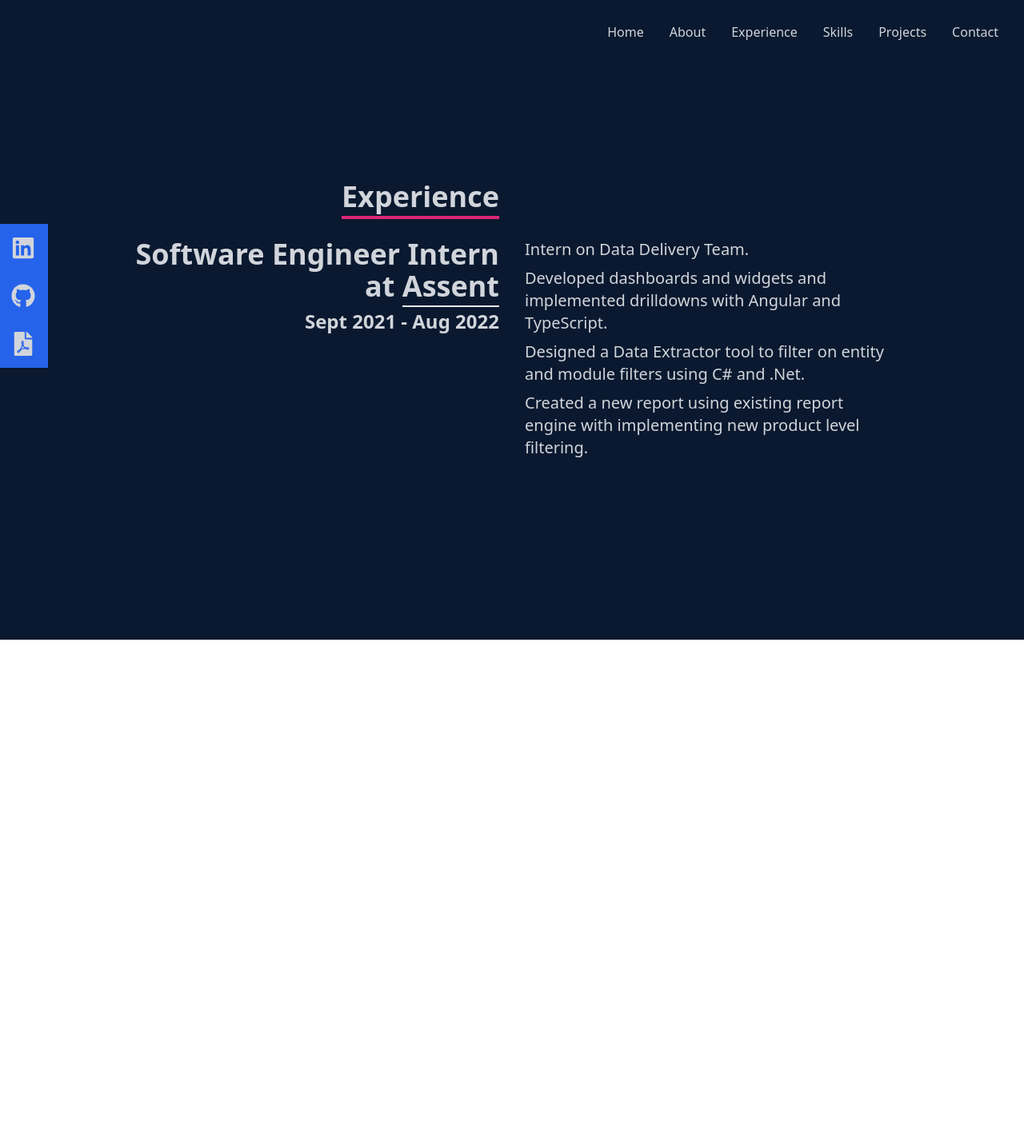
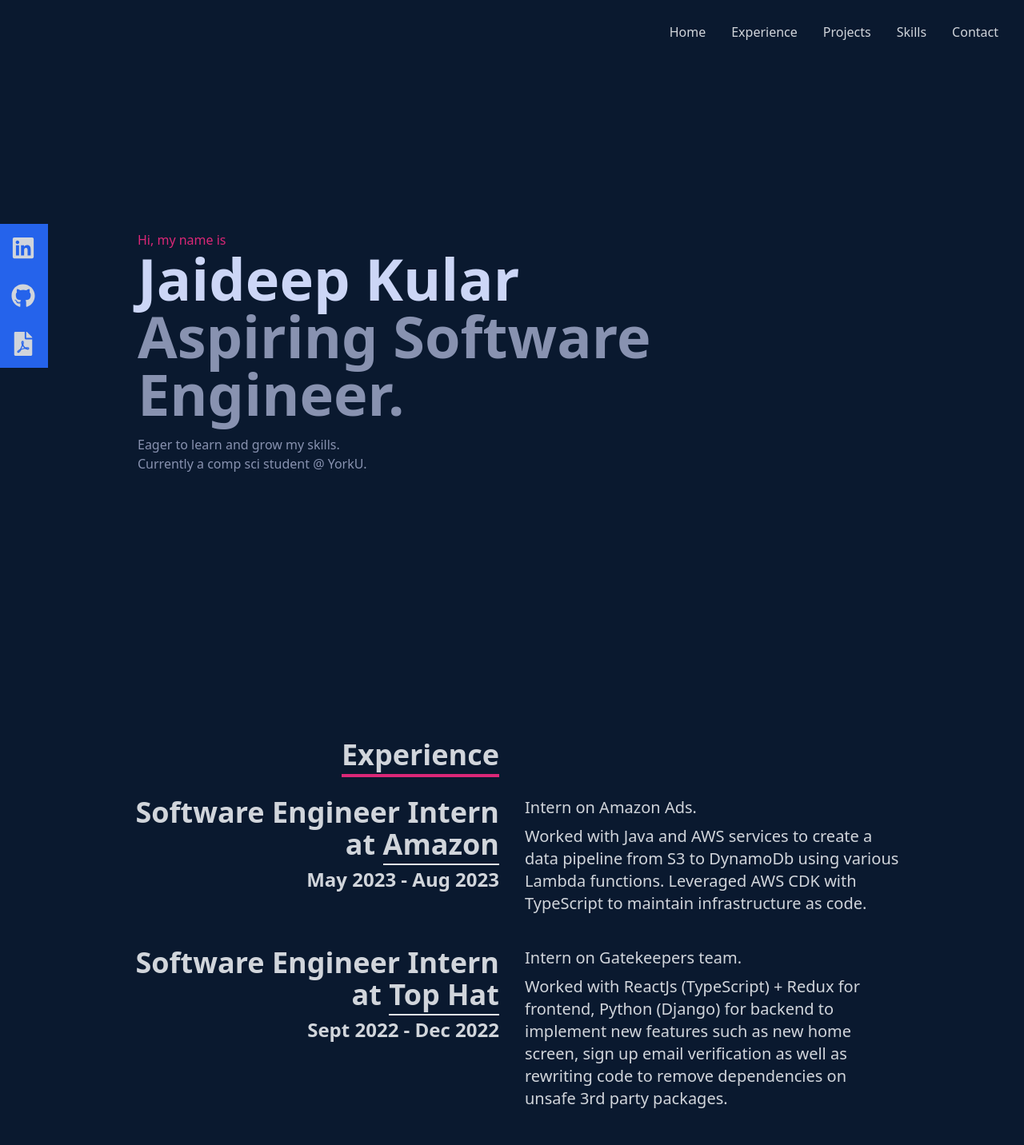
Before and after one commit to jaideep-77/jaideep-77.github.io, a React (Create React App) app: page /experience in a window 1280 px wide. Shown: the top 1432 px of the page at 80% size. Before the commit the page ends 800 px from the top, so only its background shows below. Built offline with nearby package versions, Linux system fonts and the light colour scheme.

Commit message:
Removed router, made a single page

```diff
--- a/src/App.js
+++ b/src/App.js
@@ -10,17 +10,21 @@
 
 function App() {
   return (
-    <>
+    <div id='home'>
       <Navbar />
-      <Routes>
+      <Home />
+      <Experience />
+      <Projects />
+      <Skills />
+      <Contact />
+      {/* <Routes>
         <Route path='/' element={<Home />} />
-        <Route path='/about' element={<About />} />
         <Route path='/experience' element={<Experience />} />
         <Route path='/skills' element={<Skills />} />
         <Route path='/projects' element={<Projects />} />
         <Route path='/contact' element={<Contact />} />
-      </Routes>
-    </>
+      </Routes> */}
+    </div>
   );
 }
 
--- a/src/components/About.jsx
+++ b/src/components/About.jsx
@@ -2,7 +2,7 @@
 
 const About = () => {
     return (
-        <div name='about' className='w-full h-screen bg-[#0a192f] text-gray-300'>
+        <div name='about' className='w-full h-screen pt-[80px] bg-[#0a192f] text-gray-300'>
             <div className='flex flex-col justify-center items-center w-full h-full'>
                 <div className='max-w-[1000px] w-full grid grid-cols-2 gap-8'>
                     <div className='sm:text-right pb-8 pl-4'>
--- a/src/components/Contact.jsx
+++ b/src/components/Contact.jsx
@@ -2,7 +2,7 @@
 
 const Contact = () => {
     return (
-        <div name='contact' className='w-full h-screen bg-[#0a192f] flex justify-center items-center p -4'>
+        <div id='contact' name='contact' className='w-full h-screen pt-[80px] bg-[#0a192f] flex justify-center items-center p -4'>
             <form method='POST' action="https://getform.io/f/50e5ece3-806c-463a-9925-46b572f921c9" className='flex flex-col max-w-[600px] w-full'>
                 <div className='pb-8'>
                     <p className='text-4xl font-bold inline text-gray-300 border-pink-600 border-b-4'>Contact</p>
--- a/src/components/Experience.jsx
+++ b/src/components/Experience.jsx
@@ -2,16 +2,46 @@
 
 const Experience = () => {
     return (
-        <div name='experience' className='w-full h-screen bg-[#0a192f] text-gray-300'>
+        <div id='experience' name='experience' className='w-full h-screen pt-[80px] bg-[#0a192f] text-gray-300'>
             <div className='flex flex-col justify-center items-center w-full h-full'>
                 <div className='max-w-[1000px] w-full grid grid-cols-2 gap-8'>
-                    <div className='sm:text-right pb-8 pl-4'>
+                    <div className='sm:text-right mb-8 ml-4'>
                         <p className='text-4xl font-bold inline border-b-4 border-pink-600'>
                             Experience
                         </p>
                     </div>
                 </div>
                 <div>
+
+                    <div className='max-w-[1000px] w-full grid sm:grid-cols-2 gap-8 px-4'>
+                        <div className='sm:text-right text-4xl font-bold'>
+                            <p> Software Engineer Intern at <label className='hover:text-pink-600 border-b-2 hover:border-pink-600'>Amazon</label></p>
+                            <p className='text-2xl py-2'>May 2023 - Aug 2023</p>
+                        </div>
+                        <div className='text-xl space-y-2'>
+                            <p>
+                                Intern on Amazon Ads.
+                            </p>
+                            <p>
+                                Worked with Java and AWS services to create a data pipeline from S3 to DynamoDb using various Lambda functions. Leveraged AWS CDK with TypeScript to maintain infrastructure as code.
+                            </p>
+                        </div>
+                    </div>
+
+                    <div className='max-w-[1000px] w-full grid sm:grid-cols-2 gap-8 my-10 px-4'>
+                        <div className='sm:text-right text-4xl font-bold'>
+                            <p> Software Engineer Intern at <a href="https://www.tophat.com/" className='hover:text-pink-600 border-b-2 hover:border-pink-600'>Top Hat</a></p>
+                            <p className='text-2xl py-2'>Sept 2022 - Dec 2022</p>
+                        </div>
+                        <div className='text-xl space-y-2'>
+                            <p>
+                                Intern on Gatekeepers team.
+                            </p>
+                            <p>
+                                Worked with ReactJs (TypeScript) + Redux for frontend, Python (Django) for backend to implement new features such as new home screen, sign up email verification as well as rewriting code to remove dependencies on unsafe 3rd party packages.
+                            </p>
+                        </div>
+                    </div>
 
                     <div className='max-w-[1000px] w-full grid sm:grid-cols-2 gap-8 px-4'>
                         <div className='sm:text-right text-4xl font-bold'>
@@ -23,13 +53,7 @@
                                 Intern on Data Delivery Team.
                             </p>
                             <p>
-                                Developed dashboards and widgets and implemented drilldowns with Angular and TypeScript.
-                            </p>
-                            <p>
-                                Designed a Data Extractor tool to filter on entity and module filters using C# and .Net.
-                            </p>
-                            <p>
-                                Created a new report using existing report engine with implementing new product level filtering.
+                                Worked with Angular (TypeScript) to create dashboards and widgets and implemented drilldown features.
                             </p>
                         </div>
                     </div>
--- a/src/components/Home.jsx
+++ b/src/components/Home.jsx
@@ -2,13 +2,13 @@
 
 const Home = () => {
     return (
-        <div name='home' className='w-full h-screen bg-[#0a192f]'>
+        <div name='home' className='w-full h-screen pt-[80px] bg-[#0a192f]'>
             <div className='max-w-[1000px] mx-auto px-8 flex flex-col justify-center h-full'>
                 <p className='text-pink-600'>Hi, my name is</p>
                 <h1 className='text-5xl sm:text-7xl font-bold text-[#ccd6f6]'>Jaideep Kular</h1>
-                <h2 className='text-5xl sm:text-7xl font-bold text-[#8892b0]'>I'm a Full Stack Developer.</h2>
+                <h2 className='text-5xl sm:text-7xl font-bold text-[#8892b0]'>Aspiring Software Engineer.</h2>
                 <p className='text-[#8892b0] pt-4 max-w-[700px]'> Eager to learn and grow my skills.</p>
-                <p className='text-[#8892b0]'>If you are a recruiter, trust your instinct and hire me.</p>
+                <p className='text-[#8892b0]'>Currently a comp sci student @ YorkU.</p>
             </div>
         </div>
     )
--- a/src/components/Navbar.jsx
+++ b/src/components/Navbar.jsx
@@ -10,27 +10,24 @@
     }
 
     return (
-        <div className='fixed w-full h-[80px] flex justify-end items-center px-4 bg-[#0a192f] text-gray-300'>
+        <div className='fixed w-full h-[80px] flex justify-end items-center px-4 m-0 bg-[#0a192f] text-gray-300'>
             {/* main menu */}
 
             <ul className='hidden md:flex'>
                 <li>
-                    <a href="/"> Home </a>
+                    <a href="#home"> Home </a>
                 </li>
                 <li>
-                    <a href="/about"> About </a>
+                    <a href="#experience"> Experience </a>
                 </li>
                 <li>
-                    <a href="/experience"> Experience </a>
+                    <a href="#projects"> Projects </a>
                 </li>
                 <li>
-                    <a href="/skills"> Skills </a>
+                    <a href="#skills"> Skills </a>
                 </li>
                 <li>
-                    <a href="/projects"> Projects </a>
-                </li>
-                <li>
-                    <a href="/contact"> Contact </a>
+                    <a href="#contact"> Contact </a>
                 </li>
             </ul>
 
@@ -41,22 +38,19 @@
             {/* phone menu */}
             <ul className={!nav ? 'hidden' : 'absolute top-0 left-0 w-full h-screen bg-[#0a192f] flex flex-col justify-center items-center'}>
                 <li className='py-6 text-4xl'>
-                    <a href="/"> Home </a>
+                    <a href="#home"> Home </a>
                 </li>
                 <li className='py-6 text-4xl'>
-                    <a href="/about"> About </a>
+                    <a href="#experience"> Experience </a>
                 </li>
                 <li className='py-6 text-4xl'>
-                    <a href="/experience"> Experience </a>
+                    <a href="#projects"> Projects </a>
                 </li>
                 <li className='py-6 text-4xl'>
-                    <a href="/skills"> Skills </a>
+                    <a href="#skills"> Skills </a>
                 </li>
                 <li className='py-6 text-4xl'>
-                    <a href="/projects"> Projects </a>
-                </li>
-                <li className='py-6 text-4xl'>
-                    <a href="/contact"> Contact </a>
+                    <a href="#contact"> Contact </a>
                 </li>
             </ul>
 
--- a/src/components/Projects.jsx
+++ b/src/components/Projects.jsx
@@ -3,7 +3,7 @@
 
 const Projects = () => {
     return (
-        <div name='projects' className='w-full h-screen text-gray-300 bg-[#0a192f]'>
+        <div id='projects' name='projects' className='w-full h-screen pt-[80px] text-gray-300 bg-[#0a192f]'>
             <div className='max-w-[1000px] flex flex-col justify-center w-full h-full mx-auto p-4'>
                 <div className='pb-8'>
                     <p className='text-4xl font-bold inline border-b-4 text-gray-300 border-pink-600'>Projects</p>
--- a/src/components/Skills.jsx
+++ b/src/components/Skills.jsx
@@ -9,7 +9,7 @@
 
 const Skills = () => {
     return (
-        <div name='skills' className='w-full h-screen bg-[#0a192f] text-gray-300 '>
+        <div id='skills' name='skills' className='w-full h-screen pt-[80px] bg-[#0a192f] text-gray-300 '>
             <div className='max-w-[1000] mx-auto p-4 flex flex-col justify-center w-full h-full'>
                 <div>
                     <p className='text-4xl font-bold inline border-b-4 border-pink-600'>Skills</p>
```
Also changed, not shown: 1 other file (tests, documents, lock files or other folders).
